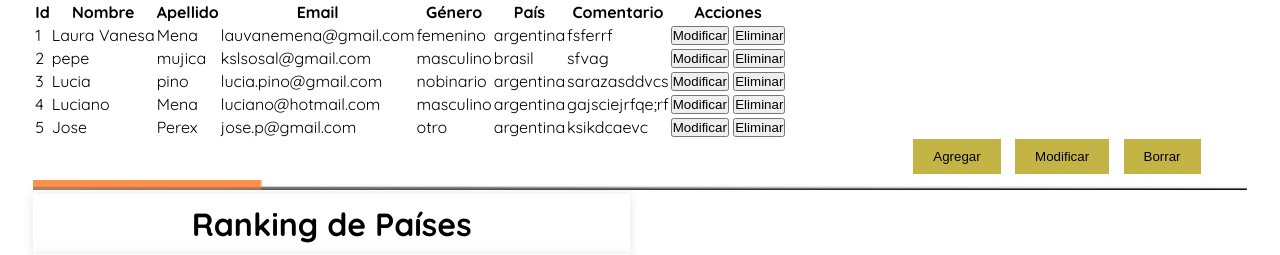
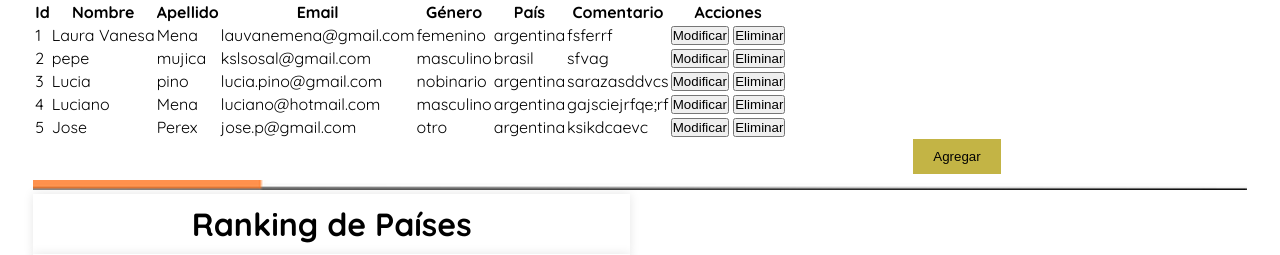
Before and after one commit to josenlp/Proyecto-Fullstack-24184-18, a Flask app: page / in a window 1280 px wide. Shown: the part 188-443 px from the top of the page. Run offline with Flask 3, Linux system fonts and the light colour scheme.

Commit message:
Update lista_contactos.html

```diff
--- a/backend/templates/lista_contactos.html
+++ b/backend/templates/lista_contactos.html
@@ -55,8 +55,6 @@
         </table>
         <div class="buttons-container">
             <button id="btnAgregar" class="btnList">Agregar</button>
-            <button id="btnModificar" class="btnList">Modificar</button>
-            <button id="btnBorrar" class="btnList">Borrar</button>
         </div>
         <div class="bar">
             <img src="../static/img/barr_up.png" alt="barra">
```
